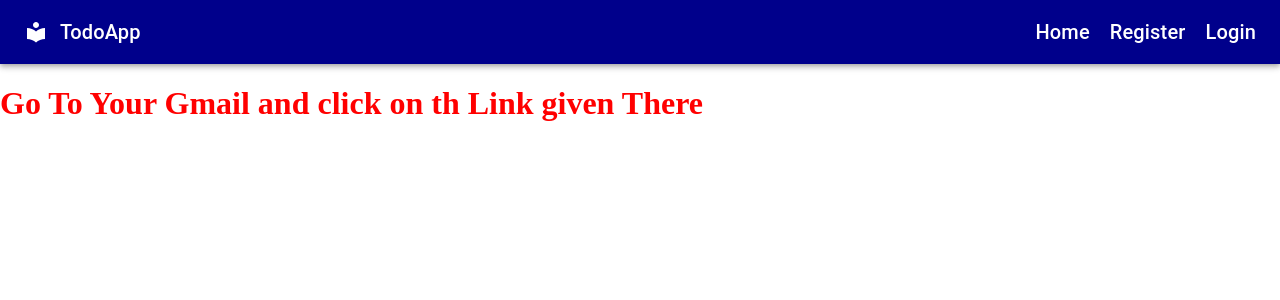
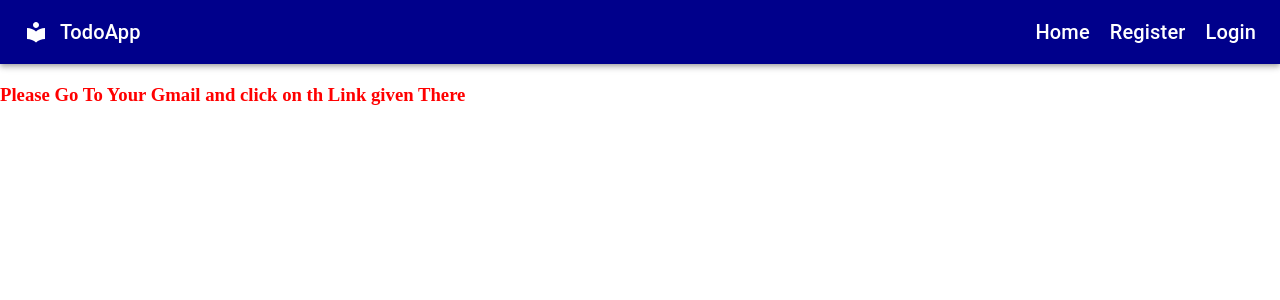
Before and after one commit to devwithrabia/nextAuth-prisma-psql-todoApp, a Next.js app: page /forgot-password/success in a window 1280 px wide. Shown: the top 300 px of the page. Built offline with nearby package versions, Linux system fonts and the light colour scheme; no server answers.

Commit message:
text change

```diff
--- a/src/pages/forgot-password/success.tsx
+++ b/src/pages/forgot-password/success.tsx
@@ -1,7 +1,7 @@
 import { NextPage } from 'next'
 
 const SuccessPage: NextPage = () => {
-  return <h1 style={{ color: 'red' }}>Go To Your Gmail and click on th Link given There</h1>
+  return <h3 style={{ color: 'red' }}>Please Go To Your Gmail and click on th Link given There</h3>
 }
 
 export default SuccessPage
```
